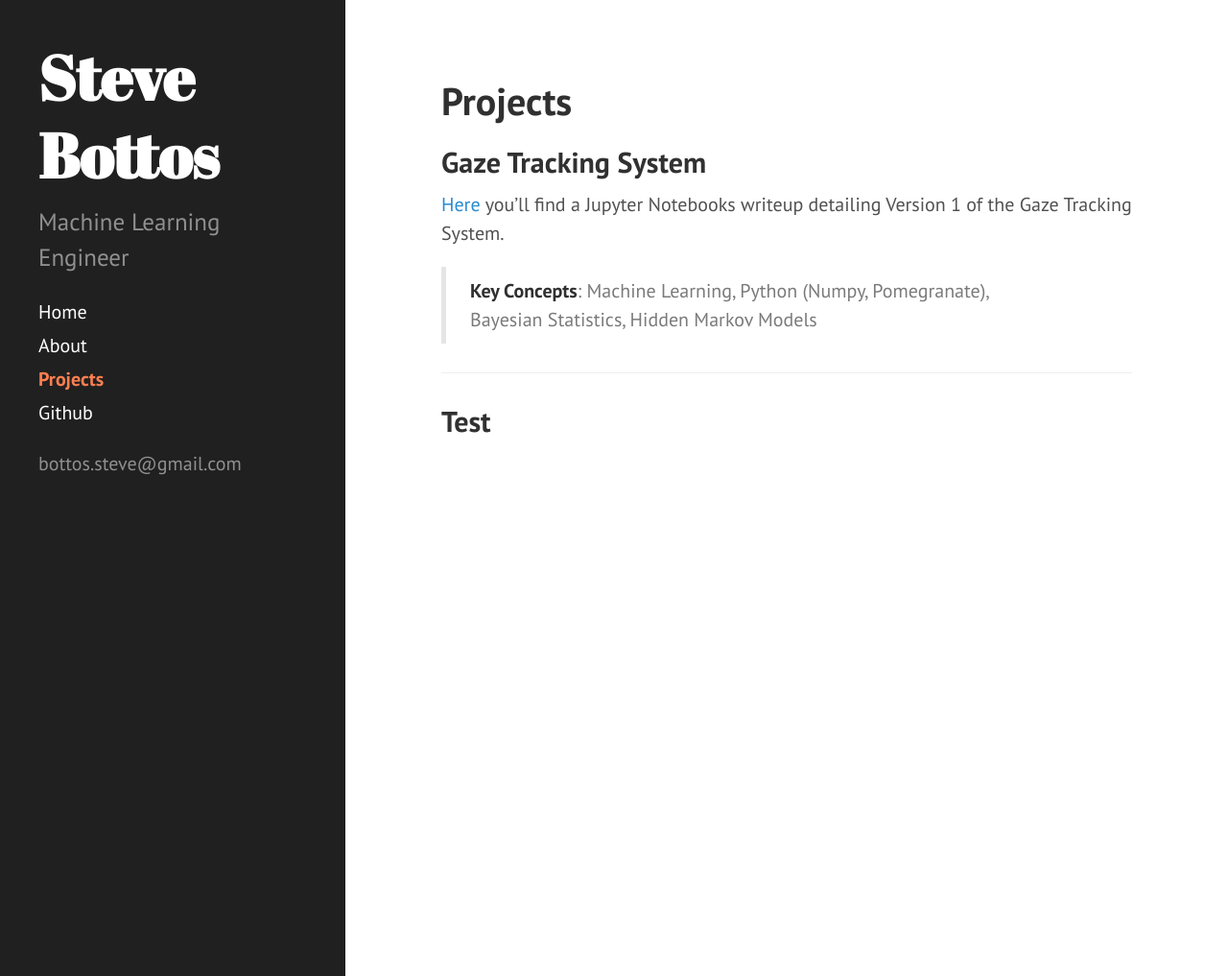
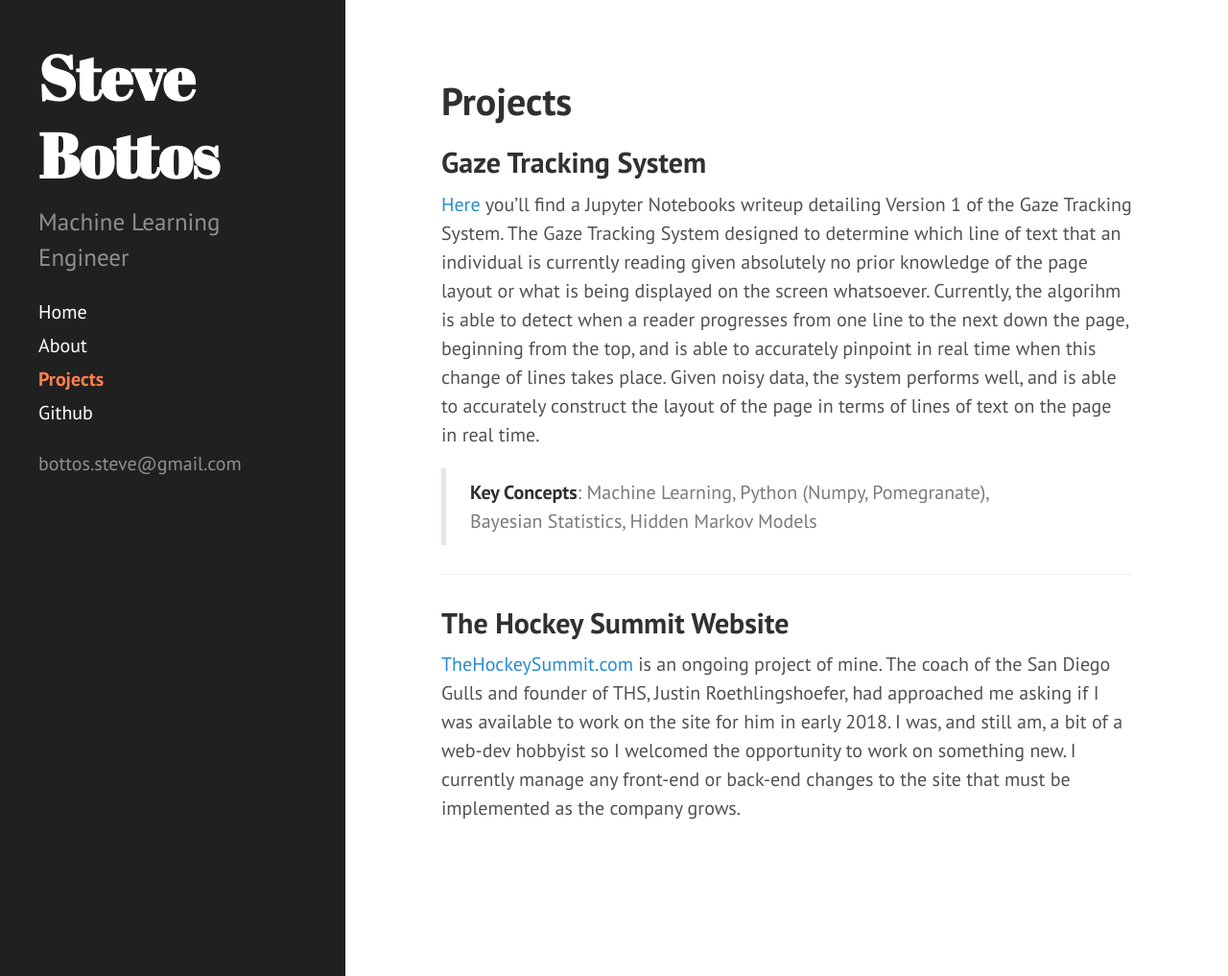
Before and after one commit to stevebottos/stevebottos.github.io, a Jekyll site: the page built from projects.md, in a window 1280 px wide and 1017 px high. Shown: the whole window at 96% size. Built offline with Jekyll 4.4.1, drawn with Linux system fonts in a browser that asks for light colours.

Commit message:
Update projects.md

```diff
--- a/projects.md
+++ b/projects.md
@@ -4,8 +4,9 @@ title: Projects
 ---
 
 ## Gaze Tracking System
-<a href="https://stevebottos.github.io/jupnotes/GazeTrackerWriteup/" target="_blank">Here </a>you'll find a Jupyter Notebooks writeup detailing Version 1 of the Gaze Tracking System.<br/>
+<a href="https://stevebottos.github.io/jupnotes/GazeTrackerWriteup/" target="_blank">Here </a>you’ll find a Jupyter Notebooks writeup detailing Version 1 of the Gaze Tracking System. The Gaze Tracking System designed to determine which line of text that an individual is currently reading given absolutely no prior knowledge of the page layout or what is being displayed on the screen whatsoever. Currently, the algorihm is able to detect when a reader progresses from one line to the next down the page, beginning from the top, and is able to accurately pinpoint in real time when this change of lines takes place. Given noisy data, the system performs well, and is able to accurately construct the layout of the page in terms of lines of text on the page in real time.<br/>
 > **Key Concepts**: Machine Learning, Python (Numpy, Pomegranate), Bayesian Statistics, Hidden Markov Models
 
 ---
-## Test
+## The Hockey Summit Website
+<a href="http://thehockeysummit.com/" target="_blank">TheHockeySummit.com</a> is an ongoing project of mine. The coach of the San Diego Gulls and founder of THS, Justin Roethlingshoefer, had approached me asking if I was available to work on the site for him in early 2018. I was, and still am, a bit of a web-dev hobbyist so I welcomed the opportunity to work on something new. I currently manage any front-end or back-end changes to the site that must be implemented as the company grows.
```
